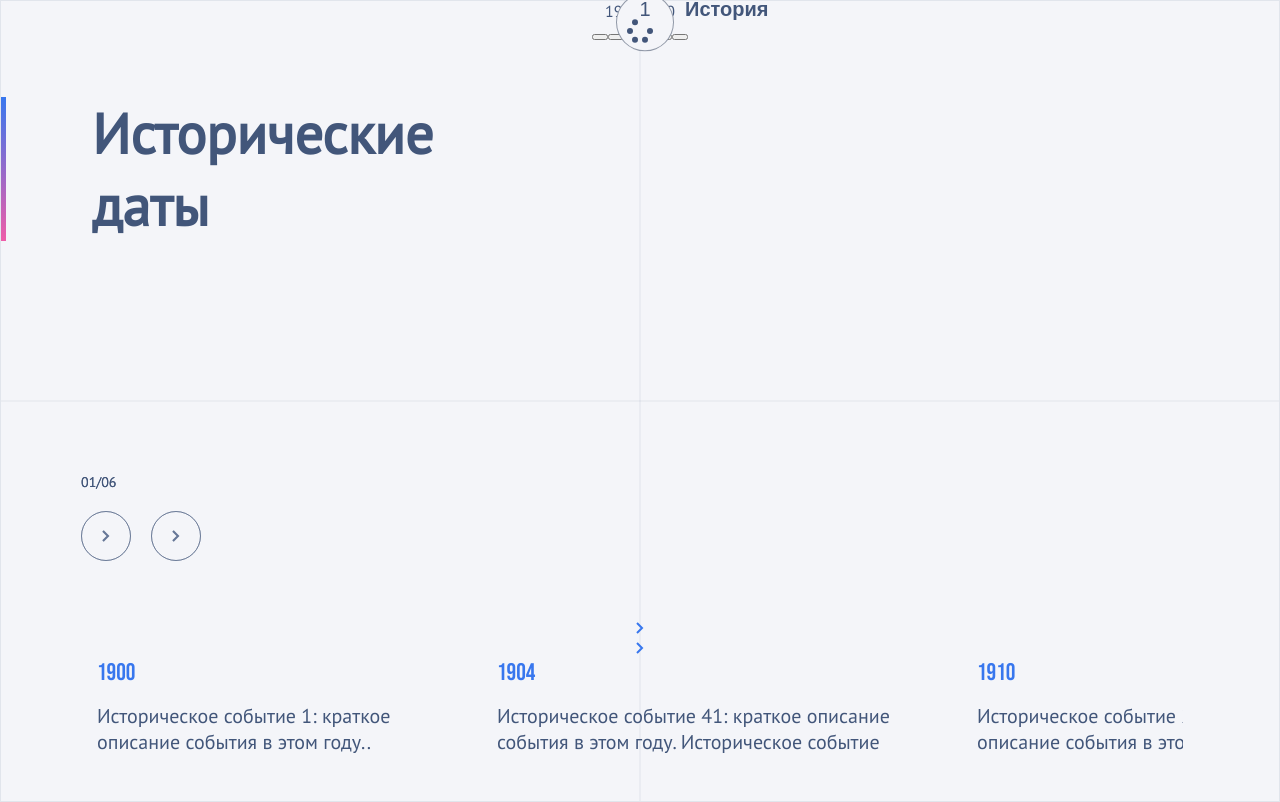
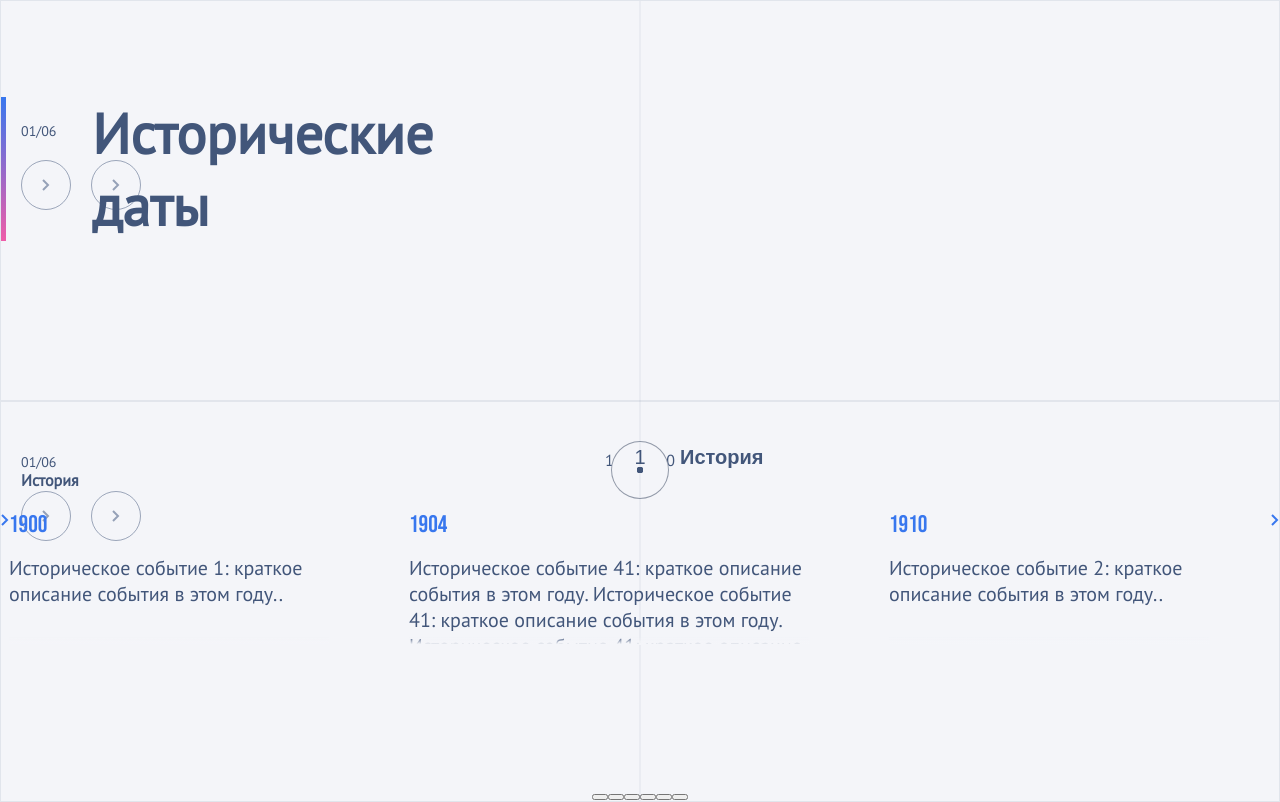
Before and after one commit to qqax/time-widget, a React app: page / in a window 1280 px wide. Built offline with nearby package versions, Linux system fonts and the light colour scheme.

Commit message:
refactor structure

```diff
--- a/src/Widget/Circle/Circle.module.scss
+++ b/src/Widget/Circle/Circle.module.scss
@@ -9,24 +9,25 @@ $circle-padding-top-xxl: 215px;
 $circle-padding-bottom-xxl: 335px;
 
 .circle-wrapper {
-  position: relative;
-  height: 100%;
   display: none;
-  align-items: center;
-  justify-content: center;
-  padding: $circle-padding-top-lg 0 $circle-padding-bottom-lg 0;
-  box-sizing: border-box;
 
-  @media (min-width: 768px) {
+  @include bp.respond-to(sm) {
+    position: absolute;
+    height: 100%;
+    width: 100%;
     display: flex;
+    align-items: center;
+    justify-content: center;
+    //margin: $circle-padding-top-lg 0 $circle-padding-bottom-lg 0;
+    box-sizing: border-box;
   }
 
   @include bp.respond-to(xl) {
-    padding: $circle-padding-top-xl 0 $circle-padding-bottom-xl 0;
+    margin: $circle-padding-top-xl 0 $circle-padding-bottom-xl 0;
   }
 
   @include bp.respond-to(xxl) {
-    padding: $circle-padding-top-xxl 0 $circle-padding-bottom-xxl 0;
+    margin: $circle-padding-top-xxl 0 $circle-padding-bottom-xxl 0;
   }
 }
 
--- a/src/Widget/Circle/Circle.tsx
+++ b/src/Widget/Circle/Circle.tsx
@@ -1,13 +1,10 @@
 import React, { useCallback, useEffect, useMemo, useRef } from 'react';
 import styles from './Circle.module.scss';
-import mainStyles from '../TimeWidget.module.scss';
+import crossStyle from '../Cross.module.scss';
 import gsap from 'gsap';
 import AnimatedButton from './components/AnimatedButton';
 import YearsRange from './components/YearsRange';
 import { Button, Years } from '../types';
-import Pagination from './components/Pagination';
-
-const { crossLineHorizontal } = mainStyles;
 
 type CircleProps = {
   buttonsData: Button[];
@@ -92,10 +89,10 @@ export default function Circle({
 
   return (
     <div className={styles.circleWrapper}>
+      <div className={crossStyle.crossLineHorizontal} />
+      <YearsRange firstYear={firstYear} lastYear={lastYear} />
+
       <div className={styles.circleContainer} ref={containerRef}>
-        <div className={crossLineHorizontal} />
-        <YearsRange firstYear={firstYear} lastYear={lastYear} />
-
         {buttonsData.map(({ id, label }, i) => (
           <AnimatedButton
             key={id}
@@ -109,11 +106,11 @@ export default function Circle({
           ></AnimatedButton>
         ))}
       </div>
-      <Pagination
-        totalCategories={buttonsData.length}
-        selectedCategory={selectedIndex + 1}
-        setSelectedCategory={setSelectedIndex}
-      />
+      {/*<Navigation*/}
+      {/*  totalCategories={buttonsData.length}*/}
+      {/*  selectedCategory={selectedIndex + 1}*/}
+      {/*  setSelectedCategory={setSelectedIndex}*/}
+      {/*/>*/}
     </div>
   );
 }
--- a/src/Widget/Circle/components/Pagination.module.scss
+++ b/src/Widget/Circle/components/Navigation.module.scss
@@ -6,9 +6,9 @@
   left: 1.25rem;
   bottom: 13px;
 
-  @include bp.respond-to(md) {
-    left: 5rem;
-    bottom: 12rem;
+  @include bp.respond-to(sm) {
+    position: relative;
+    bottom: 0;
   }
 
   @include bp.respond-to(xl) {
@@ -20,12 +20,12 @@
   }
 }
 
-.pagination {
+.navigation {
   padding-bottom: 11px;
   text-align: left;
   font-size: 14px;
 
-  @include bp.respond-to(md) {
+  @include bp.respond-to(sm) {
     padding-bottom: 1.25rem;
   }
 }
@@ -34,7 +34,7 @@
   display: flex;
   gap: 8px;
 
-  @include bp.respond-to(md) {
+  @include bp.respond-to(sm) {
     gap: 1.25rem;
   }
 }
@@ -61,20 +61,20 @@
 
   img:first-child {
     display: none;
-    @include bp.respond-to(md) {
+    @include bp.respond-to(sm) {
       display: block;
     }
   }
 
   img:last-child {
     display: block;
-    @include bp.respond-to(md) {
+    @include bp.respond-to(sm) {
       display: none;
     }
   }
 
   img {
-    @include bp.respond-to(md) {
+    @include bp.respond-to(sm) {
       filter: brightness(0) saturate(100%) invert(29%) sepia(19%) saturate(1223%) hue-rotate(181deg) brightness(95%) contrast(93%);
       opacity: 0.5;
     }
@@ -83,7 +83,7 @@
 
 .btn-prev {
   img {
-    @include bp.respond-to(md) {
+    @include bp.respond-to(sm) {
       transform: rotate(180deg);
     }
   }
@@ -92,22 +92,25 @@
 .btn-next {
   img {
     transform: rotate(180deg);
-    @include bp.respond-to(md) {
+    @include bp.respond-to(sm) {
       transform: rotate(0deg);
     }
   }
 }
 
-.mobile-pagination-container {
-  position: absolute;
-  bottom: 2rem;
-  left: 50%;
-  transform: translateX(-50%);
+.mobile-navigation-container {
   display: flex;
+  width: 100%;
+  margin-bottom: 2rem;
+  justify-content: center;
   gap: 0.625rem;
+
+  @include bp.respond-to(sm) {
+    display: none;
+  }
 }
 
-.mobile-pagination-btn {
+.mobile-navigation-btn {
   background: var(--color-primary);
   border-radius: 50%;
   width: 6px;
--- a/src/Widget/Circle/components/Pagination.tsx
+++ b/src/Widget/Circle/components/Navigation.tsx
@@ -1,16 +1,23 @@
-import styles from './Pagination.module.scss';
+import styles from './Navigation.module.scss';
 
-type PaginationProps = {
+type CategoriesProps = {
   totalCategories: number;
-  selectedCategory: number;
   setSelectedCategory: (selectedCategory: number) => void;
 };
 
-export default function Pagination({
+type NavigationProps = {
+  selectedCategory: number;
+} & CategoriesProps;
+
+type MobileNavigationProps = {
+  selectedIndex: number;
+} & CategoriesProps;
+
+export default function Navigation({
   totalCategories,
   selectedCategory,
   setSelectedCategory,
-}: PaginationProps) {
+}: NavigationProps) {
   const selectPrevCategory = () => {
     setSelectedCategory((selectedCategory - 2 + totalCategories) % totalCategories);
   };
@@ -21,7 +28,7 @@ export default function Pagination({
 
   return (
     <div className={styles.container}>
-      <div className={styles.pagination}>
+      <div className={styles.navigation}>
         {String(selectedCategory).padStart(2, '0')}/{String(totalCategories).padStart(2, '0')}
       </div>
       <div className={styles.btnContainer}>
@@ -46,18 +53,18 @@ export default function Pagination({
   );
 }
 
-export function PaginationMobile({
+export function NavigationMobile({
   totalCategories,
-  selectedCategory,
+  selectedIndex,
   setSelectedCategory,
-}: PaginationProps) {
+}: MobileNavigationProps) {
   return (
-    <div className={styles.mobilePaginationContainer}>
+    <div className={styles.mobileNavigationContainer}>
       {Array.from({ length: totalCategories }).map((_, i) => (
         <button
           key={i}
           onClick={() => setSelectedCategory(i)}
-          className={`${styles.mobilePaginationBtn} ${selectedCategory === i ? styles.active : ''}`}
+          className={`${styles.mobileNavigationBtn} ${selectedIndex === i ? styles.active : ''}`}
         />
       ))}
     </div>
--- a/src/Widget/Circle/components/Years.module.scss
+++ b/src/Widget/Circle/components/Years.module.scss
@@ -5,9 +5,10 @@
   font-size: 3.5rem;
   font-weight: bold;
   display: flex;
+  justify-content: center;
   gap: 0.5em;
 
-  @include bp.respond-to(md) {
+  @include bp.respond-to(sm) {
     position: absolute;
     top: 50%;
     left: 50%;
--- /dev/null
+++ b/src/Widget/Cross.module.scss
@@ -0,0 +1,41 @@
+@use '../styles/breakpoints' as bp;
+
+@mixin crossLineBase {
+  pointer-events: none;
+  background-color: var(--color-border);
+  z-index: 0;
+
+  @include bp.respond-to(sm) {
+    position: absolute;
+  }
+}
+
+.crossLineVertical {
+  display: none;
+
+  @include bp.respond-to(sm) {
+    @include crossLineBase;
+
+    top: 0;
+    left: 50%;
+    width: 1px;
+    height: 100%;
+    transform: translateX(-50%);
+    display: block;
+  }
+}
+
+.crossLineHorizontal {
+  @include crossLineBase;
+
+  height: 1px;
+  transform: translateY(-50%);
+  margin: 0 1.25rem 1.25rem 1.25rem;
+
+  @include bp.respond-to(sm) {
+    width: 100%;
+    margin: auto;
+    top: 50%;
+    left: 0;
+  }
+}
--- a/src/Widget/Slider/Slider.module.scss
+++ b/src/Widget/Slider/Slider.module.scss
@@ -3,24 +3,25 @@
 @import url('https://fonts.googleapis.com/css2?family=Bebas+Neue&display=swap');
 
 .sliderWrapper {
-  position: absolute;
-  bottom: 0;
   width: 100%;
   height: 114px;
-  margin-top: auto;
-  margin-bottom: 141px;
   padding: 0 0 0 1.25rem;
   box-sizing: border-box;
   overflow: hidden;
 
+  @include bp.respond-to(sm) {
+    display: flex;
+    height: 6rem;
+    padding: 0;
+    margin-bottom: 1rem;
+  }
+
   @include bp.respond-to(lg) {
     height: 135px;
-    padding: 0 4rem;
     margin-bottom: 1.5rem;
   }
 
   @include bp.respond-to(xl) {
-    padding: 0 6rem;
     margin-bottom: 3rem;
   }
 
@@ -51,7 +52,7 @@
     opacity: 1;
   }
 
-  @include bp.respond-to(md) {
+  @include bp.respond-to(sm) {
     opacity: 1;
   }
 }
@@ -65,7 +66,7 @@
   margin-top: 0;
   margin-bottom: 1rem;
 
-  @include bp.respond-to(md) {
+  @include bp.respond-to(lg) {
     font-size: 1.5rem;
   }
 }
@@ -73,7 +74,7 @@
 .article {
   font-size: 0.875rem;
 
-  @include bp.respond-to(md) {
+  @include bp.respond-to(lg) {
     font-size: 1.25rem;
   }
 }
@@ -88,55 +89,58 @@
   pointer-events: none;
   background: linear-gradient(to bottom, rgba(255, 255, 255, 0), #F4F5F9 90%);
 
-  @include bp.respond-to(md) {
+  @include bp.respond-to(sm) {
     height: 0.5rem;
+  }
+}
+
+.btn-wrapper {
+  display: none;
+
+  @include bp.respond-to(sm) {
+    display: flex;
+    justify-content: center;
+    align-items: center;
+    margin: 0 0.5rem 0 0.5rem;
+  }
+
+  @include bp.respond-to(lg) {
+    margin: 0 1rem 0 1rem;
   }
 }
 
 .swiper-button-prev,
 .swiper-button-next {
   display: none;
-  position: absolute;
-  top: 50%;
-  z-index: 10;
-  width: 2.5rem;
-  height: 2.5rem;
-  background-color: white;
-  border-radius: 50%;
-  cursor: pointer;
-  transform: translateY(-50%);
-  align-items: center;
-  justify-content: center;
-  filter: drop-shadow(0px 0px 15px rgba(56, 119, 238, 0.1));
-  transition: opacity 0.5s;
 
   &.swiper-button-disabled {
     opacity: 0;
     pointer-events: none;
   }
 
-  @include bp.respond-to(md) {
+  @include bp.respond-to(sm) {
     display: flex;
+    z-index: 10;
+    width: 1.5rem;
+    height: 1.5rem;
+    background-color: white;
+    border-radius: 50%;
+    cursor: pointer;
+    align-items: center;
+    justify-content: center;
+    filter: drop-shadow(0px 0px 15px rgba(56, 119, 238, 0.1));
+    transition: opacity 0.5s;
+  }
+
+  @include bp.respond-to(lg) {
+    width: 2.5rem;
+    height: 2.5rem;
   }
 }
 
 .swiper-button-prev {
-  left: 0.75rem;
-
-  @include bp.respond-to(xl) {
-    left: 1.25rem;
-  }
-
   img {
     transform: rotate(180deg);
-  }
-}
-
-.swiper-button-next {
-  right: 0.75rem;
-
-  @include bp.respond-to(xl) {
-    right: 1.25rem;
   }
 }
 
--- a/src/Widget/Slider/Slider.tsx
+++ b/src/Widget/Slider/Slider.tsx
@@ -95,17 +95,13 @@ export default function Slider({ items }: SliderProps) {
 
   return (
     <div className={styles.sliderWrapper}>
-      <div
-        className={`${styles.swiperButtonPrev} swiper-button-prev ${isBeginning ? styles.swiperButtonDisabled : ''}`}
-      >
-        <img src="/icons/arrow-right.svg" alt="Prev" />
+      <div className={styles.btnWrapper}>
+        <div
+          className={`${styles.swiperButtonPrev} swiper-button-prev ${isBeginning ? styles.swiperButtonDisabled : ''}`}
+        >
+          <img src="/icons/arrow-right.svg" alt="Prev" />
+        </div>
       </div>
-      <div
-        className={`${styles.swiperButtonNext} swiper-button-next ${isEnd ? styles.swiperButtonDisabled : ''}`}
-      >
-        <img src="/icons/arrow-right.svg" alt="Next" />
-      </div>
-
       <Swiper
         modules={[Navigation]}
         navigation={{
@@ -145,6 +141,13 @@ export default function Slider({ items }: SliderProps) {
           </SwiperSlide>
         ))}
       </Swiper>
+      <div className={styles.btnWrapper}>
+        <div
+          className={`${styles.swiperButtonNext} swiper-button-next ${isEnd ? styles.swiperButtonDisabled : ''}`}
+        >
+          <img src="/icons/arrow-right.svg" alt="Next" />
+        </div>
+      </div>
     </div>
   );
 }
--- a/src/Widget/TimeWidget.module.scss
+++ b/src/Widget/TimeWidget.module.scss
@@ -7,6 +7,9 @@
   font-family: 'PT Sans', sans-serif;
 
   position: relative;
+  display: flex;
+  flex-direction: column;
+  justify-content: space-between;
   background: var(--color-background);
   z-index: 1;
   border: 1px solid var(--color-border);
@@ -14,19 +17,50 @@
   height: 100%;
 }
 
+.titleContainer {
+  position: relative;
+  display: flex;
+  flex-direction: column;
+  margin: 3.75rem 0 0 0;
+  height: 100%;
+
+  > *:nth-child(2) {
+    display: none;
+  }
+
+  @include bp.respond-to(sm) {
+    width: min-content;
+    justify-content: space-between;
+    margin: 0;
+    > *:nth-child(2) {
+      display: block;
+    }
+
+    > *:nth-child(3) {
+      display: none;
+    }
+  }
+}
+
 .title {
-  position: absolute;
+  position: relative;
+  display: flex;
+  flex-direction: column;
+  white-space: pre-line;
   z-index: 10;
   text-align: left;
   font-size: 1.25rem;
   font-weight: bold;
-  padding-left: 1.25em;
-  margin: 3.75rem 0 0 0;
+  margin: 0 0 3.5rem 1.25rem;
+
+  @include bp.respond-to(sm) {
+    font-size: 2rem;
+    padding-left: 1.625em;
+    margin: 3.5rem 0 0 0;
+  }
 
   @include bp.respond-to(lg) {
     font-size: 2.5rem;
-    padding-left: 1.625em;
-    margin: 3.5rem 0 0 0;
   }
 
   @include bp.respond-to(xl) {
@@ -41,56 +75,30 @@
 
 .title::before {
   display: none;
-  content: "";
-  position: absolute;
-  top: 0;
-  left: 0;
-  width: 5px;
-  height: 100%;
-  background: linear-gradient(0deg, var(--color-right-year), var(--color-secondary));
 
-  @include bp.respond-to(md) {
+  @include bp.respond-to(sm) {
     display: block;
+    content: "";
+    position: absolute;
+    top: 0;
+    left: 0;
+    width: 5px;
+    height: 100%;
+    background: linear-gradient(0deg, var(--color-right-year), var(--color-secondary));
   }
 }
 
-@mixin crossLineBase {
-  background-color: var(--color-border);
-  pointer-events: none;
-  z-index: 0;
+.slider-container {
+  display: flex;
+  flex-direction: column;
+  height: 100%;
 
-  @include bp.respond-to(md) {
-    position: absolute;
-    display: block;
-  }
-}
+  @include bp.respond-to(sm) {
+    height: auto;
 
-.crossLineVertical {
-  @include crossLineBase;
-
-  display: none;
-  top: 0;
-  left: 50%;
-  width: 1px;
-  height: 100%;
-  transform: translateX(-50%);
-
-  @include bp.respond-to(md) {
-    display: block;
-  }
-}
-
-.crossLineHorizontal {
-  @include crossLineBase;
-
-  width: 100%;
-  height: 1px;
-  transform: translateY(-50%);
-
-  @include bp.respond-to(md) {
-    margin: 0;
-    top: 50%;
-    left: 0;
+    > :not(:nth-child(3)) {
+      display: none;
+    }
   }
 }
 
@@ -103,12 +111,13 @@
   padding: 0 1.25rem;
   height: 130px;
 
-  @include bp.respond-to(md) {
+  @include bp.respond-to(sm) {
     display: none;
   }
 }
 
 .titleMobile {
-  margin: 0 auto 0 0;
+  margin: 0 0 1.25rem 1.25rem;
+  text-align: left;
   font-size: 1rem;
 }
--- a/src/Widget/TimeWidget.tsx
+++ b/src/Widget/TimeWidget.tsx
@@ -1,10 +1,11 @@
 import styles from './TimeWidget.module.scss';
+import crossStyle from './Cross.module.scss';
 import Circle from './Circle/Circle';
 import Slider from './Slider/Slider';
 import { useMemo, useState } from 'react';
 import { Button, TimeWidgetData } from './types';
 import YearsRange from './Circle/components/YearsRange';
-import Pagination, { PaginationMobile } from './Circle/components/Pagination';
+import Navigation, { NavigationMobile } from './Circle/components/Navigation';
 
 type TimeWidgetProps = {
   data: TimeWidgetData;
@@ -30,18 +31,17 @@ export default function TimeWidget({ data }: TimeWidgetProps) {
 
   return (
     <section className={styles.container}>
-      <div className={styles.crossWrapper}>
-        <div className={styles.crossLineVertical} />
-      </div>
+      <div className={styles.titleContainer}>
         <h2 className={styles.title}>
-        Исторические
-        <br />
-        даты
+          <span>Исторические</span>
+          <span>даты</span>
         </h2>
-      <div className={styles.mobile}>
+        <Navigation
+          totalCategories={buttonsData.length}
+          selectedCategory={selectedIndex + 1}
+          setSelectedCategory={setSelectedIndex}
+        />
         <YearsRange firstYear={firstYear} lastYear={lastYear} />
-        <h2 className={styles.titleMobile}>{data[selectedIndex].category}</h2>
-        <div className={styles.crossLineHorizontal} />
       </div>
       <Circle
         buttonsData={buttonsData}
@@ -50,17 +50,22 @@ export default function TimeWidget({ data }: TimeWidgetProps) {
         selectedIndex={selectedIndex}
         setSelectedIndex={setSelectedIndex}
       />
+      <div className={styles.sliderContainer}>
+        <h2 className={styles.titleMobile}>{data[selectedIndex].category}</h2>
+        <div className={crossStyle.crossLineHorizontal} />
         <Slider items={sortedItems} />
-      <Pagination
+        <Navigation
           totalCategories={buttonsData.length}
           selectedCategory={selectedIndex + 1}
           setSelectedCategory={setSelectedIndex}
         />
-      <PaginationMobile
+      </div>
+      <NavigationMobile
         totalCategories={buttonsData.length}
-        selectedCategory={selectedIndex}
+        selectedIndex={selectedIndex}
         setSelectedCategory={setSelectedIndex}
       />
+      <div className={crossStyle.crossLineVertical} />
     </section>
   );
 }
```
Lines whose indentation alone changed are shown as unchanged.
